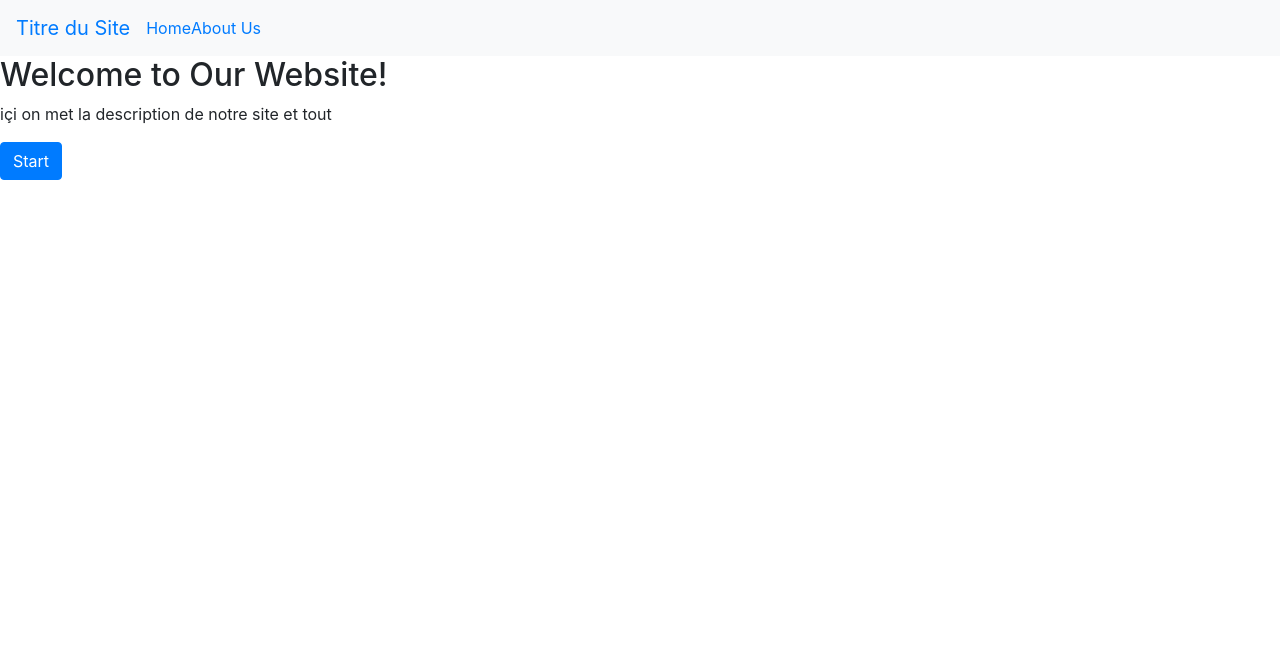
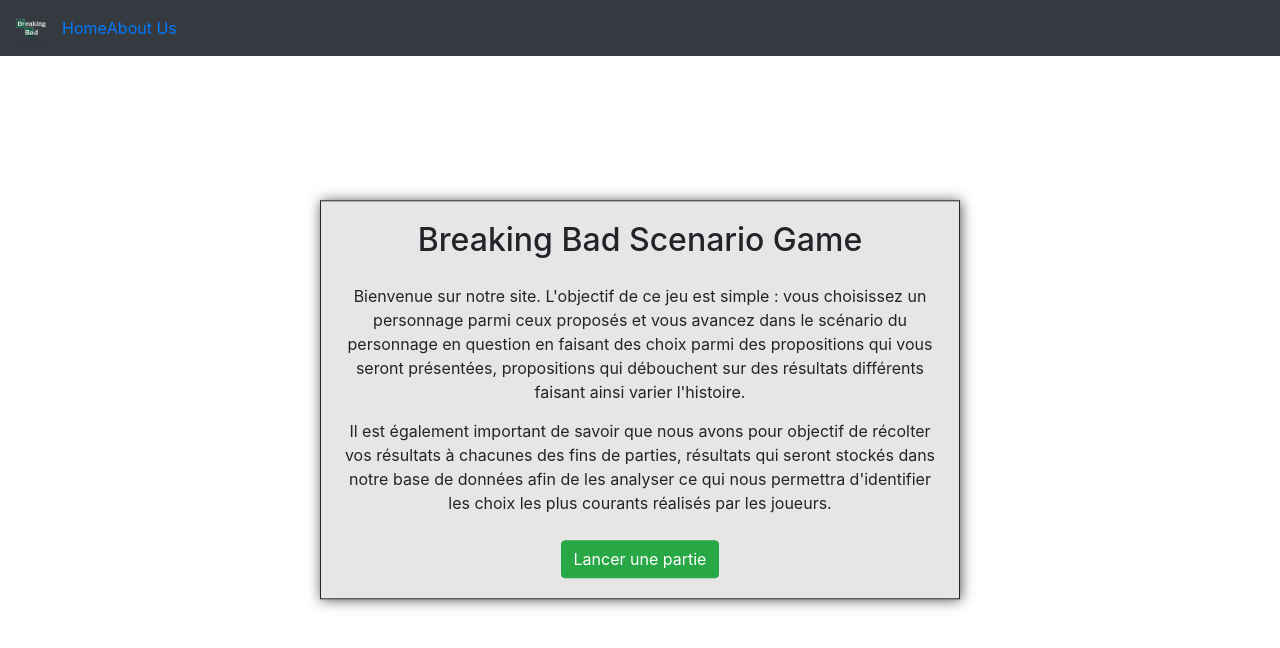
Before and after one commit to AnisKaloun/TER, a React (Create React App) app: page / in a window 1280 px wide. Shown: the top 648 px of the page. Built offline with nearby package versions, Linux system fonts and the light colour scheme.

Commit message:
Update Website Design

```diff
--- a/src/Components/ChooseGamePlayerComponent/ChooseGamePlayerComponent.js
+++ b/src/Components/ChooseGamePlayerComponent/ChooseGamePlayerComponent.js
@@ -19,11 +19,18 @@ export default class ChooseGamePlayerComponent extends React.Component {
         }
     render() {
         return (
-         <div>
-             <p>Age : {this.state.Age}</p>
-             <p>Sexe :{this.state.Sexe}</p>
-             <p>Profession:{this.state.Profession}</p>
-            <p>ici vous allez choisir quel Personnage Vous jouez</p>
+         <div style={{
+            padding: '20px',
+            position: 'absolute', left: '50%', top: '50%',
+            transform: 'translate(-50%, -50%)',
+            border: '1.5px solid',
+            'box-shadow': '1px 1px 12px #555',
+            'text-align' : 'center',
+            'background-color': 'rgb(230,230,230)'
+        }}>
+            <p>Choisissez le personnage que vous souhaitez jouer : </p>
+
+            <p><strong>Profil : </strong>Ancien professeur de chimie qui se lance dans le milieu de la drogue</p>
             <Link to={{
                pathname :'/Game',
                state :
@@ -35,12 +42,14 @@ export default class ChooseGamePlayerComponent extends React.Component {
                }
             }
             }>
-            <Button>Walter White</Button>
+
+            <Button style= {{
+            "margin-right": "20px",
+            "margin-bottom": "20px"
+            }} variant="success">Walter White</Button>
             </Link>
 
-
-
-
+            <p><strong>Profil : </strong>Jeune délinquant de petit envergure déscolarisé et baignant dans le monde de la drogue</p>
             <Link to={{
                pathname :'/Game',
                state :
@@ -52,12 +61,15 @@ export default class ChooseGamePlayerComponent extends React.Component {
                }
             }
             }>
-            <Button>Jesse Pinkman</Button>
+
+            <Button style={{
+            "margin-right": "20px",
+            "margin-bottom": "20px"
+            }} variant="success">Jesse Pinkman</Button>
 
             </Link>
 
-
-
+            <p><strong>Profil : </strong>Policier membre de la section anti-drogue, beau-frère de Walter White</p>
             <Link to={{
                pathname :'/Game',
                state :
@@ -69,12 +81,15 @@ export default class ChooseGamePlayerComponent extends React.Component {
                }
             }
             }>
-            <Button>Hank Schrader</Button>
+
+            <Button style={{
+            "margin-right": "20px",
+            "margin-bottom": "20px"
+            }} variant="success">Hank Schrader</Button>
 
             </Link>
 
-
-
+            <p><strong>Profil : </strong>Patron d'une grande ligne de fast-food qu'il utilise afin de dissimuler un immense trafic de drogue</p>
             <Link to={{
                pathname :'/Game',
                state :
@@ -87,7 +102,9 @@ export default class ChooseGamePlayerComponent extends React.Component {
             }
             }>
 
-            <Button>Gustavo Fring</Button>
+            <Button style={{
+            "margin-right": "20px"
+            }} variant="success">Gustavo Fring</Button>
             </Link>
          </div>
         );
--- a/src/Components/FormulairePlayer/FormulairePlayer.js
+++ b/src/Components/FormulairePlayer/FormulairePlayer.js
@@ -47,18 +47,30 @@ export default class FormulairePlayer extends React.Component {
 
     render() {
         return (
-            <div>
+            <div style={{
+                padding: '20px',
+                position: 'absolute', left: '50%', top: '50%',
+                transform: 'translate(-50%, -50%)',
+                border: '1.5px solid',
+                'box-shadow': '1px 1px 12px #555',
+                'text-align' : 'center',
+                'background-color': 'rgb(230,230,230)'
+            }}>
                 <Prompt
-                 when={!!this.state.Age}
+                 when={!this.state.Age}
                  message="Etes vous sur de vouloir sortir ? vos informations seront perdu "
                 />
                 <Form onSubmit={this.handleSubmit}>
-                    <Form.Group as={Col} controlId="formAge">
+                    <Form.Group as={Col} controlId="formAge"  style= {{
+                    "margin-bottom": "20px"
+                    }}>
                         <Form.Label>Age</Form.Label>
                         <Form.Control required type="number" name="Age" value={this.state.Age} onChange={this.handleChange} placeholder="Age" />
                     </Form.Group>
 
-                    <Form.Group as={Col} controlId="formSexe">
+                    <Form.Group as={Col} controlId="formSexe" style= {{
+                    "margin-bottom": "20px"
+                    }}>
                         <Form.Label>Sexe</Form.Label>
                         <Form.Control name="Sexe" as="select" value={this.state.Sexe} onChange={this.handleChange} >
                             <option defaultValue="Homme">Homme</option>
@@ -66,7 +78,9 @@ export default class FormulairePlayer extends React.Component {
                         </Form.Control>
                     </Form.Group>
 
-                    <Form.Group as={Col} controlId="formProfession">
+                    <Form.Group as={Col} controlId="formProfession" style= {{
+                    "margin-bottom": "20px"
+                    }}>
                         <Form.Label>Profession</Form.Label>
                         <Form.Control name="Profession" as="select" value={this.state.Profession} onChange={this.handleChange}>
                             <option defaultValue="Etudiant">Etudiant</option>
@@ -75,7 +89,7 @@ export default class FormulairePlayer extends React.Component {
                         </Form.Control>
                     </Form.Group>
 
-                    <Button variant="primary" type="submit" >
+                    <Button variant="success" type="submit" >
                         Suivant
                     </Button>
                 </Form>
--- a/src/Components/HomePage/HomePage.js
+++ b/src/Components/HomePage/HomePage.js
@@ -1,18 +1,38 @@
 import React from 'react';
 import { Button} from 'react-bootstrap';
 import { Link } from 'react-router-dom';
+
 export default class HomePage extends React.Component {
     render() {
         return (
-            <div>
-            <h2>Welcome to Our Website!</h2>
-            <p>içi on met la description de notre site et tout</p>
-            <Link to="/formulaire">
-            <Button >Start</Button>
-            </Link>
+            <div style={{
+                padding: '20px',
+                position: 'absolute', left: '50%', top: '50%',
+                transform: 'translate(-50%, -50%)',
+                border: '1.5px solid',
+                'box-shadow': '1px 1px 12px #555',
+                'text-align' : 'center',
+                'background-color': 'rgb(230,230,230)'
+            }}>
+                <h2 style= {{
+                    "margin-bottom": "25px"
+                }}>Breaking Bad Scenario Game</h2>
+                <p style= {{
+                    "margin-bottom": "15px"
+                }}>Bienvenue sur notre site. L'objectif de ce jeu est simple : vous choisissez un personnage parmi ceux proposés et vous avancez dans le scénario
+                    du personnage en question en faisant des choix parmi des propositions qui vous seront présentées, propositions qui débouchent sur des résultats
+                    différents faisant ainsi varier l'histoire.
+                </p>
 
+                <p style= {{
+                    "margin-bottom": "25px"
+                }}>Il est également important de savoir que nous avons pour objectif de récolter vos résultats à chacunes des fins de parties, résultats qui seront
+                stockés dans notre base de données afin de les analyser ce qui nous permettra d'identifier les choix les plus courants réalisés par les joueurs.
+                </p>
+                <Link to="/formulaire">
+                <Button variant="success">Lancer une partie</Button>
+                </Link>
             </div>
-
         );
     }
 }
--- a/src/Components/NavigationBar/NavigationBar.js
+++ b/src/Components/NavigationBar/NavigationBar.js
@@ -1,12 +1,22 @@
 import React from 'react';
 import { Navbar, Nav, NavItem} from 'react-bootstrap';
 import { Link } from 'react-router-dom';
+const image = require('../../logo.png');
+
 export default class NavigationBar extends React.Component {
     render() {
         return (
-            <Navbar bg="light" expand="lg">
+            <Navbar bg="dark" variant="dark"  expand="lg">
                 <Navbar.Brand >
-                <Link to="/">Titre du Site</Link>
+                <Link to="/">
+                     <img
+                        src={ image }
+                        height="30"
+                        width="30"
+                        className="d-inline-block align-top"
+                        alt=" Home">
+                    </img>
+                    </Link>
                     </Navbar.Brand>
                 <Navbar.Toggle aria-controls="basic-navbar-nav" />
                 <Navbar.Collapse id="basic-navbar-nav">
```
Also changed, not shown: src/Components/PartieComponent/PartieComponent.js (+46 -34 lines), src/logo.png (added).
